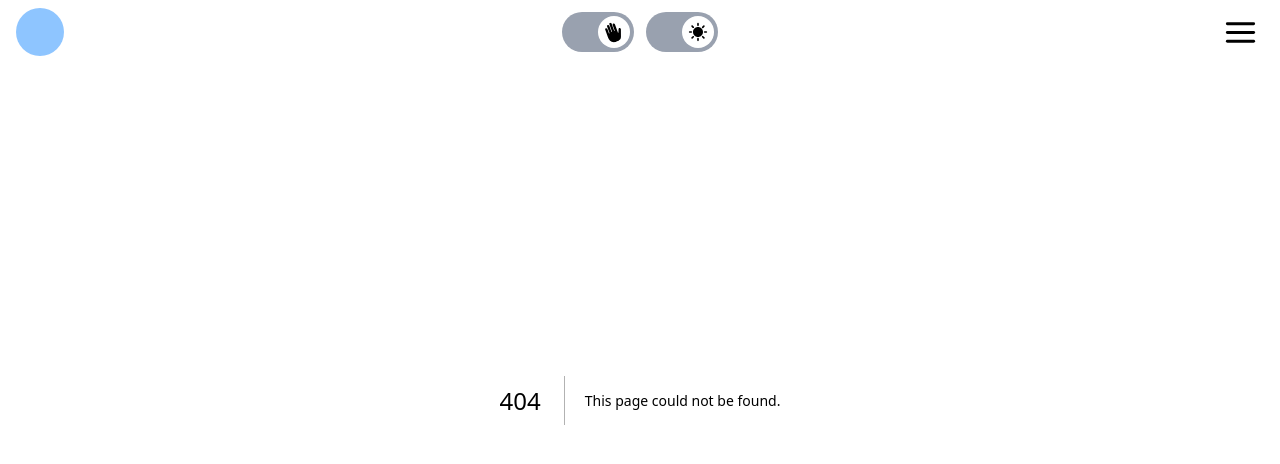
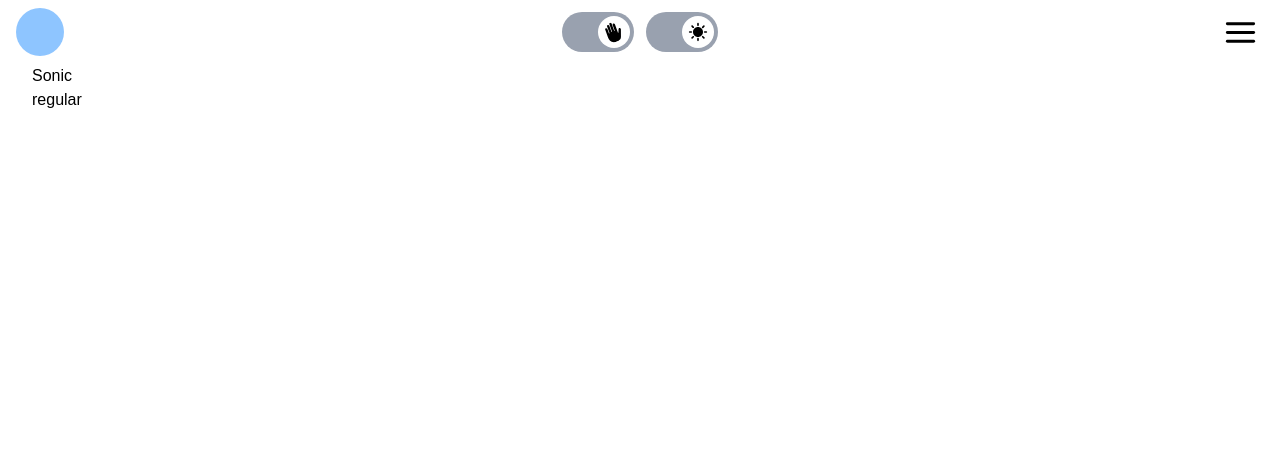
Before and after one commit to AllwarsGIT/penspinning-academy, a Next.js app: page /tricks/sonic in a window 1280 px wide. Before the commit this address had no page. Shown: the top 464 px of the page. Built offline with nearby package versions, Linux system fonts and the light colour scheme.

Commit message:
Database changes/placeholder, dynamic routes setup

```diff
--- a/src/app/globals.css
+++ b/src/app/globals.css
@@ -3,8 +3,8 @@
 @custom-variant dark (&:where(.dark, .dark *));
 
 :root {
-  --background: #ffffff;
-  --foreground: #171717;
+  --background: #f5f5f5;
+  --foreground: #1b1b1b;
 }
 
 @theme inline {
@@ -19,14 +19,14 @@
 
 @media (prefers-color-scheme: dark) {
   :root {
-    --background: #0a0a0a;
-    --foreground: #ededed;
+    /* --background: #0a0a0a; */
+    /* --foreground: #ededed; */
   }
 }
 
 body {
-  background: var(--background);
-  color: var(--foreground);
+  /* background: var(--background); */
+  /* color: var(--foreground); */
   font-family: Arial, Helvetica, sans-serif;
 }
 
--- /dev/null
+++ b/src/app/tricks/[slug]/page.tsx
@@ -0,0 +1,19 @@
+import data from "@/data/trickDatabase.json"
+
+export default async function TrickPage({ params }: { params: { slug: string } }) {
+    const { slug } = await params
+
+    const trick = data.trickName.find(t => t.slug === slug)
+    const instances = data.trickInstance.filter(i => i.idTrickName === slug)
+
+    return (
+        <div className="pt-16 px-8 w-full min-h-[calc(100vh-64px)]">
+            <h1>{trick?.name}</h1>
+            {instances.map((instance, i) => (
+                <div key={i}>
+                    <p>{instance.modifiers.join(", ")}</p>
+                </div>
+            ))}
+        </div>
+    )
+}
--- /dev/null
+++ b/src/app/tricks/page.tsx
@@ -0,0 +1,16 @@
+import React from "react"
+import data from "@/data/trickDatabase.json"
+import Link from "next/link"
+
+function TricksPage() {
+    return (
+        <div className="pt-16 px-8 w-full min-h-[calc(100vh-64px)]">
+            {data.trickName.map(trick => (
+                <Link key={trick.id} href={`/tricks/${trick.slug}`}>
+                    <h2>{trick.name}</h2>
+                </Link>
+            ))}
+        </div>
+    )
+}
+export default TricksPage
--- a/src/data/trickDatabase.json
+++ b/src/data/trickDatabase.json
@@ -1,6 +1,26 @@
 
 {
     "trickInstance": [
+        {
+            "idTrickName": "thumb-around",
+            "modifiers": ["regular"],
+            "thumbnail": "",
+            "videos": [
+                { "url": "", "type": "main" },
+                { "url": "", "type": "step" }
+            ],
+            "tags": ["beginner"]
+        },
+        {
+            "idTrickName": "sonic",
+            "modifiers": ["regular"],
+            "thumbnail": "",
+            "videos": [
+                { "url": "", "type": "main" },
+                { "url": "", "type": "step" }
+            ],
+            "tags": ["beginner"]
+        },
         {
             "idTrickName": "",
             "modifiers": [],
@@ -14,12 +34,33 @@
     ],
     "trickName": [
         {
+            "id": "thumb-around",
+            "slug": "thumb-around",
+            "name": "Thumb Around",
+            "families": ["around"]
+        },
+        {
+            "id": "sonic",
+            "slug": "sonic",
+            "name": "Sonic",
+            "families": ["sonic"]
+        },
+        {
             "id": "",
+            "slug": "",
             "name": "",
             "families": []
         }
     ],
     "trickFamily":[
+        {
+            "id": "around",
+            "name": "Around"
+        },
+        {
+            "id": "sonic",
+            "name": "Sonic"
+        },
         {
             "id": "",
             "name": ""
@@ -27,13 +68,25 @@
     ],
     "modifiers":[
         {
+            "id": "regular",
+            "name": "Regular",
+            "position": "null"
+        },
+        {
+            "id": "reverse",
+            "name": "Reverse",
+            "position": "sufix"
+        },
+        {
             "id": "",
-            "name": ""
+            "name": "",
+            "position": ""
         }
     ],
     "tags":[
         {
-            "id": ""
+            "id": "beginner",
+            "name": "Beginner"
         }
     ]
 }
--- /dev/null
+++ b/src/data/trickPlaceholder.json
@@ -0,0 +1,41 @@
+{
+    "trickInstance": [
+        {
+            "idTrickName": "",
+            "modifiers": [],
+            "thumbnail": "",
+            "videos": [
+                { "url": "", "type": "main" },
+                { "url": "", "type": "step" }
+            ],
+            "tags": []
+        }
+    ],
+    "trickName": [
+        {
+            "id": "",
+            "slug": "",
+            "name": "",
+            "families": []
+        }
+    ],
+    "trickFamily":[
+        {
+            "id": "",
+            "name": ""
+        }
+    ],
+    "modifiers":[
+        {
+            "id": "",
+            "name": "",
+            "position": "null"
+        }
+    ],
+    "tags":[
+        {
+            "id": "",
+            "name": ""
+        }
+    ]
+}
```
